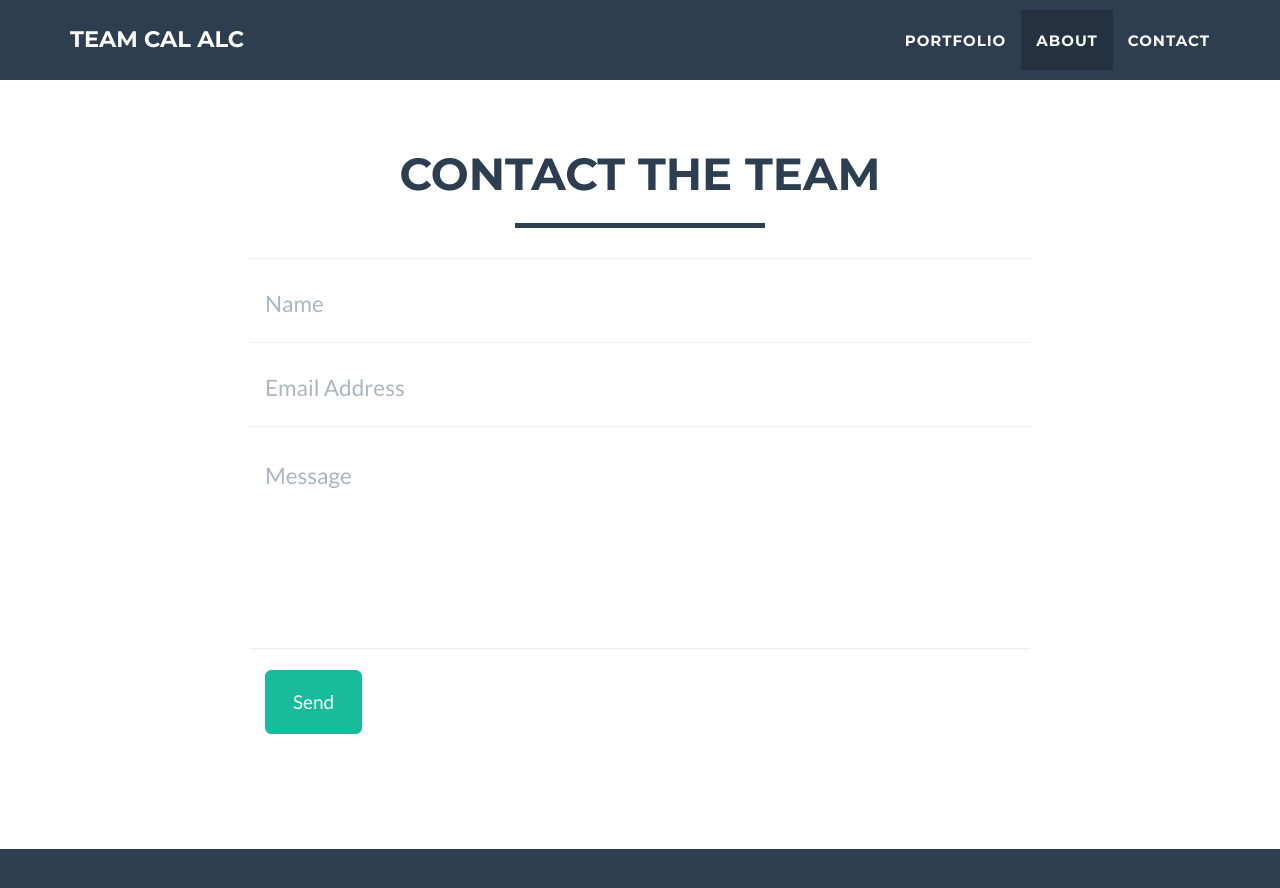
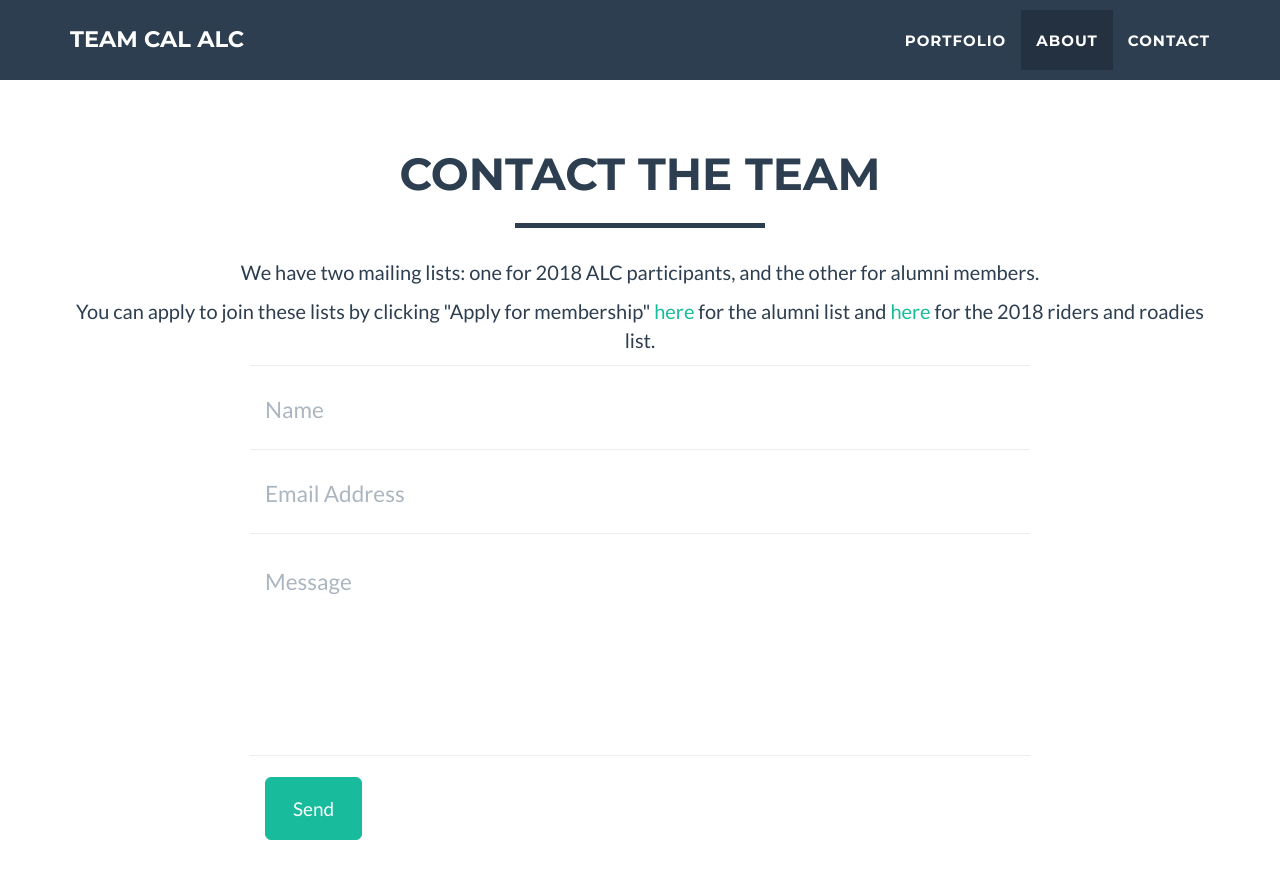
Before and after one commit to TeamCalALC/TeamCalALC.github.io, a Jekyll site: the page built from index.html, in a window 1280 px wide and 900 px high, scrolled down 3310 px. Shown: the top 888 px of the window. Built offline with Jekyll 4.4.1, drawn with Linux system fonts in a browser that asks for light colours.

Commit message:
Add mailing list information to contact

```diff
--- a/_includes/contact_static.html
+++ b/_includes/contact_static.html
@@ -5,6 +5,16 @@
 			<div class="col-lg-12 text-center">
 				<h2>Contact the team</h2>
 				<hr class="star-primary">
+				<p>
+					We have two mailing lists: one for 2018 ALC participants, and the other for alumni members.
+				</p>
+				<p>
+					You can apply to join these lists by clicking "Apply for membership"
+					<a href=https://groups.google.com/forum/#!members/teamcal-alc-alumni>here</a>
+					for the alumni list
+					and <a href=https://groups.google.com/forum/#!members/teamcal-alc2018>here</a>
+					for the 2018 riders and roadies list.
+				</p>
 			</div>
 		</div>
 		<div class="row">
```
